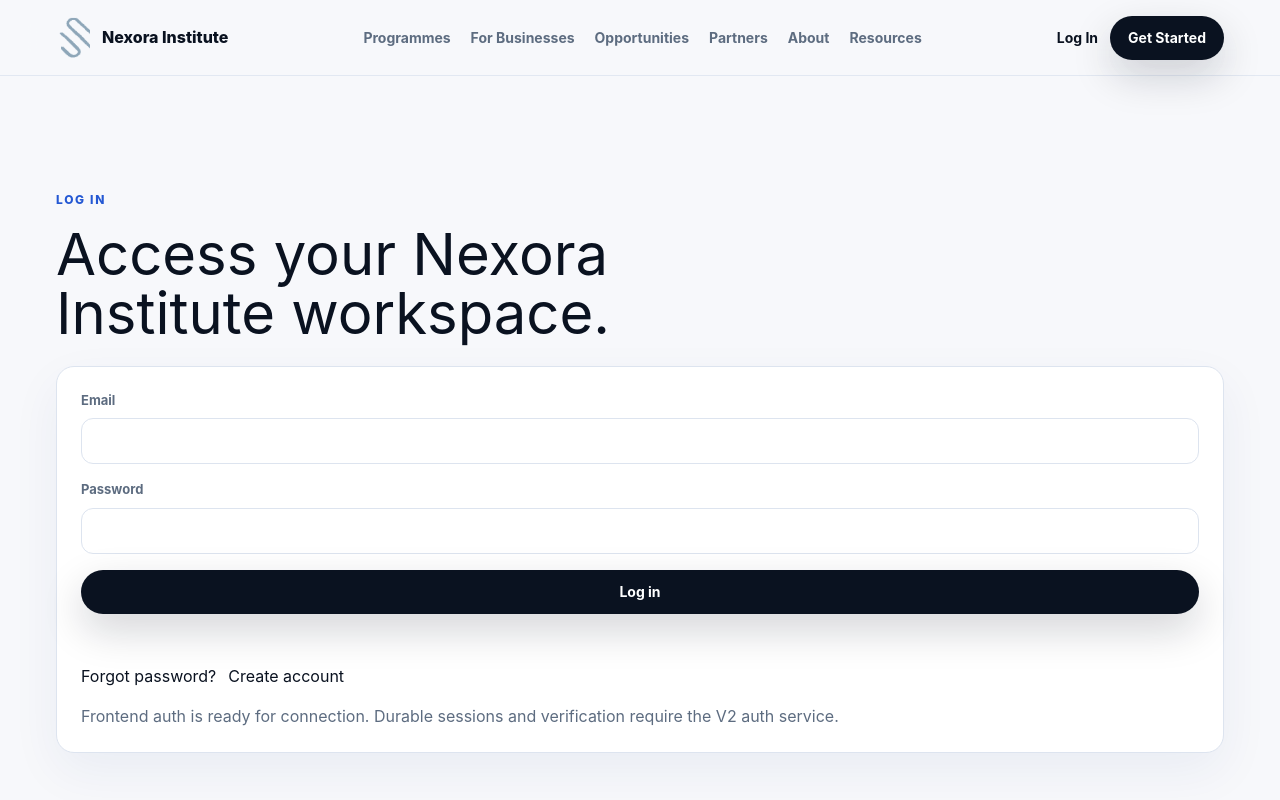
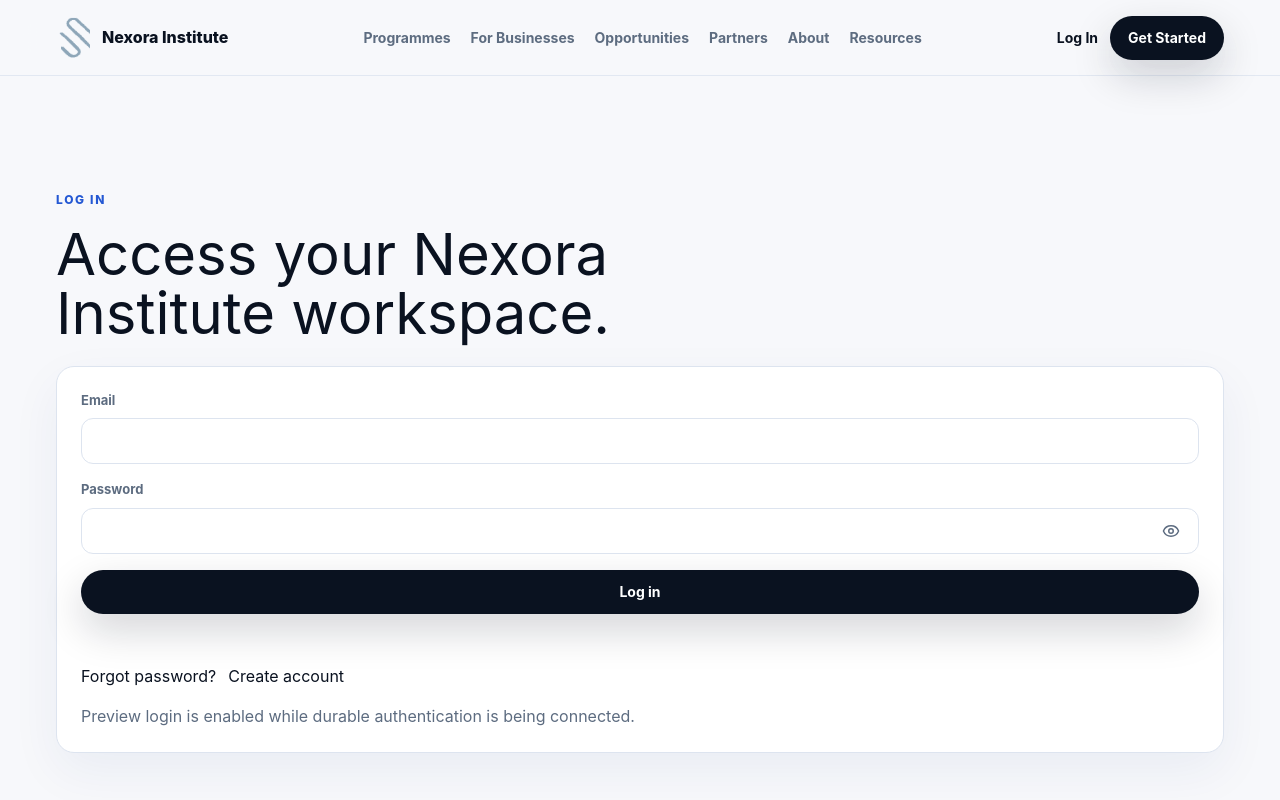
Before and after one commit to nexoraadmi007-a11y/Nexora-Website, a Next.js app: page /login in a window 1280 px wide. Shown: the top 800 px of the page. Built offline with nearby package versions, Linux system fonts and the light colour scheme.

Commit message:
fix: enable preview login flow

```diff
--- a/src/app/login/page.tsx
+++ b/src/app/login/page.tsx
@@ -1,12 +1,84 @@
+'use client'
+
 import Link from 'next/link'
+import { Eye, EyeOff } from 'lucide-react'
+import { FormEvent, useState } from 'react'
+import { useRouter } from 'next/navigation'
 import { PublicShell } from '@/components/shell'
-import { Card, Field, Section } from '@/components/ui'
+import { Card, Section } from '@/components/ui'
+
+type LoginState = 'idle' | 'submitting' | 'error'
 
 export default function LoginPage() {
+  const router = useRouter()
+  const [showPassword, setShowPassword] = useState(false)
+  const [status, setStatus] = useState<LoginState>('idle')
+  const [message, setMessage] = useState('')
+
+  function handleSubmit(event: FormEvent<HTMLFormElement>) {
+    event.preventDefault()
+    setStatus('submitting')
+    setMessage('')
+
+    const formData = new FormData(event.currentTarget)
+    const email = String(formData.get('email') || '').trim()
+    const password = String(formData.get('password') || '').trim()
+
+    if (!email || !password) {
+      setStatus('error')
+      setMessage('Enter your email and password to continue.')
+      return
+    }
+
+    try {
+      window.localStorage.setItem('nexora_v2_session', JSON.stringify({
+        email,
+        mode: 'preview',
+        createdAt: new Date().toISOString(),
+      }))
+      router.push('/app')
+    } catch {
+      setStatus('error')
+      setMessage('We could not start your preview session. Please try again.')
+    }
+  }
+
   return (
     <PublicShell>
       <Section eyebrow="Log In" title="Access your Nexora Institute workspace.">
-        <Card><form className="form-grid"><Field name="email" label="Email" type="email" required /><Field name="password" label="Password" type="password" required /><button className="btn btn-primary" type="button">Log in</button><div className="actions"><Link href="/forgot-password">Forgot password?</Link><Link href="/signup">Create account</Link></div><p className="muted">Frontend auth is ready for connection. Durable sessions and verification require the V2 auth service.</p></form></Card>
+        <Card>
+          <form className="form-grid" onSubmit={handleSubmit}>
+            <label className="field">
+              <span>Email</span>
+              <input name="email" type="email" required />
+            </label>
+            <label className="field password-field">
+              <span>Password</span>
+              <span className="password-input">
+                <input name="password" type={showPassword ? 'text' : 'password'} required />
+                <button
+                  aria-label={showPassword ? 'Hide password' : 'Show password'}
+                  className="icon-button"
+                  type="button"
+                  onClick={() => setShowPassword((value) => !value)}
+                >
+                  {showPassword ? <EyeOff size={18} /> : <Eye size={18} />}
+                </button>
+              </span>
+            </label>
+
+            {message ? <p className="form-message error">{message}</p> : null}
+
+            <button className="btn btn-primary" type="submit" disabled={status === 'submitting'}>
+              {status === 'submitting' ? 'Logging in...' : 'Log in'}
+            </button>
+            <div className="actions">
+              <Link href="/forgot-password">Forgot password?</Link>
+              <Link href="/signup">Create account</Link>
+            </div>
+            <p className="muted">Preview login is enabled while durable authentication is being connected.</p>
+          </form>
+        </Card>
       </Section>
     </PublicShell>
   )
```
